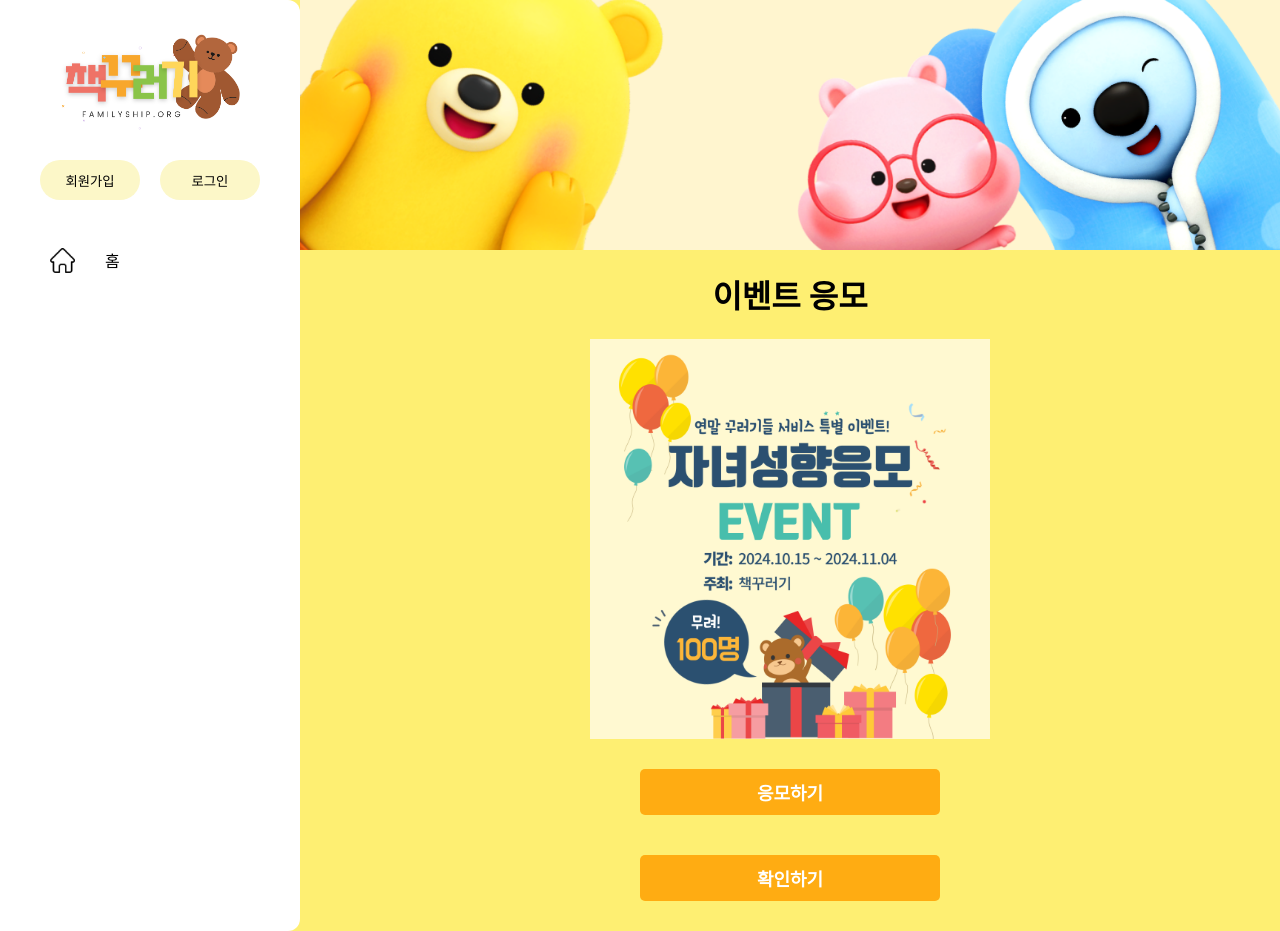
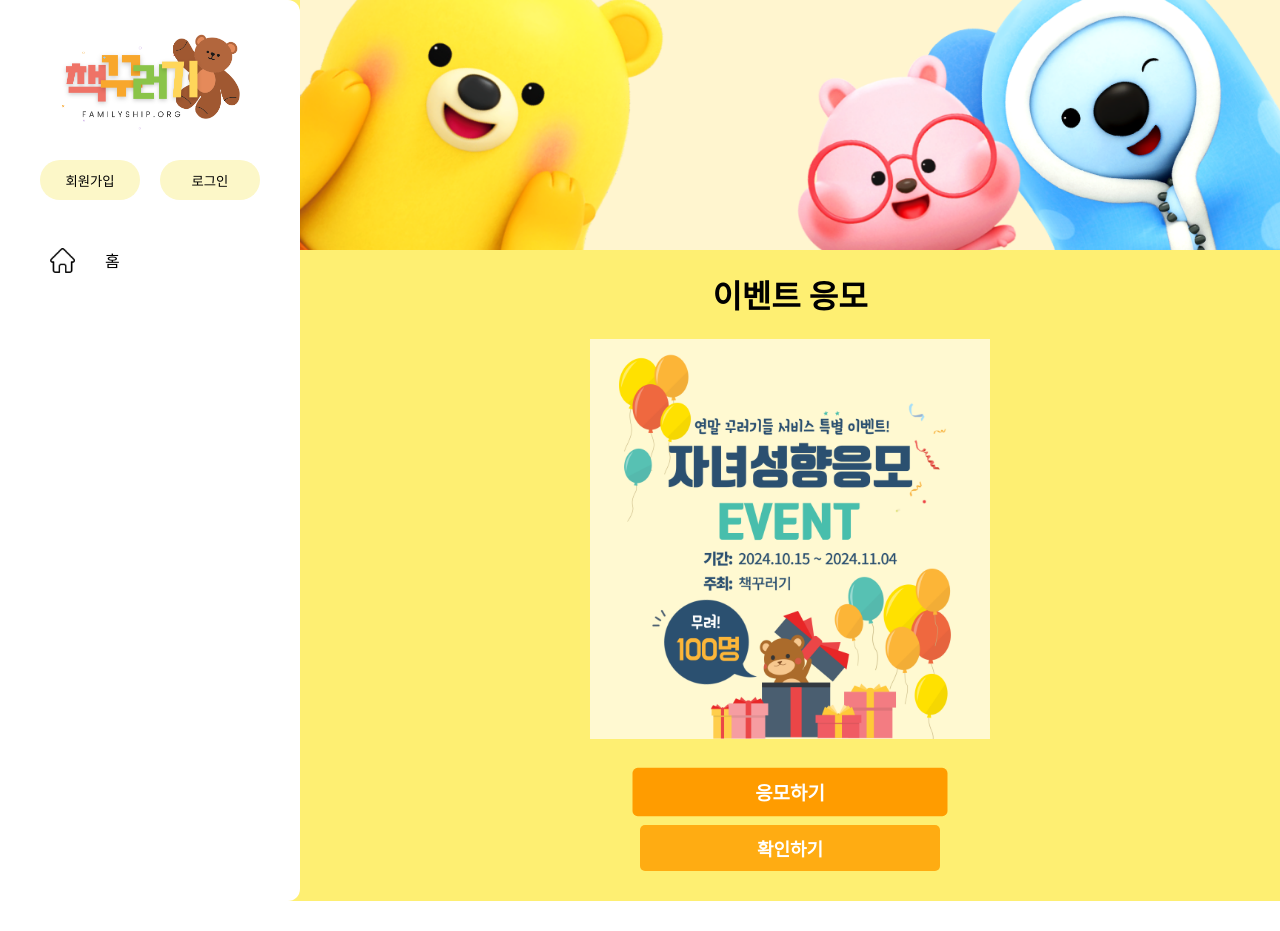
Before and after one commit to Famailyship-org/www.checkkuleogi.org, a React (Create React App) app: page /event in a window 1280 px wide. In both pictures the pointer is over the button "응모하기". After the commit the page ends 901 px from the top, so only its background shows below. Built offline with nearby package versions, Linux system fonts and the light colour scheme; a web font is replaced by a local one.

Commit message:
fix: event 버튼 디자인 수정

```diff
--- a/src/promotion/Promotion.js
+++ b/src/promotion/Promotion.js
@@ -96,7 +96,7 @@ function Promotion() {
 
           <img src='/image/event.png' alt="응모이벤트 사진"/>
           <button onClick={handleOpenModal}>응모하기</button>
-          <button onClick={handleOpenCheckModal}>확인하기</button>
+          <button onClick={handleOpenCheckModal} style={{marginBottom:"30px"}}>확인하기</button>
         </div>
       </div>
 
--- a/src/promotion/css/Promotion.css
+++ b/src/promotion/css/Promotion.css
@@ -25,7 +25,11 @@
     transition: background-color 0.3s, transform 0.3s;
     margin-top: 10px;
     width: 300px;
-    margin-bottom: 30px;
+}
+
+.event-box button:hover {
+    background-color: #ff9c00;
+    transform: scale(1.05); /* 클릭 시 부드러운 확대 효과 */
 }
 
 .form-container button:hover {
```
